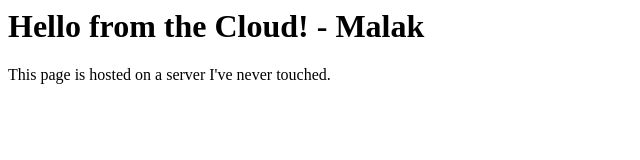
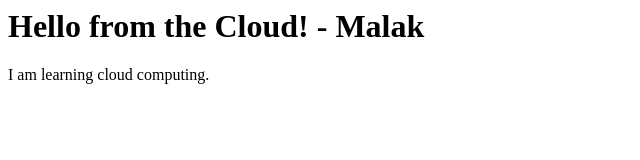
Before and after one commit to malakbensalemm/malakbensalemm.github.io, a plain HTML site: page index.html in a window 1280 px wide. Shown: the whole page, without its empty margins (0-640 px from the left). Drawn offline with Linux system fonts and the light colour scheme.

Commit message:
Add new paragraph about learning cloud computing

```diff
--- a/index.html
+++ b/index.html
@@ -1,6 +1,6 @@
 <html>
 <body>
 <h1>Hello from the Cloud! - Malak</h1>
-<p>This page is hosted on a server I've never touched.</p>
+<p>I am learning cloud computing.</p>
 </body>
 </html>
```
